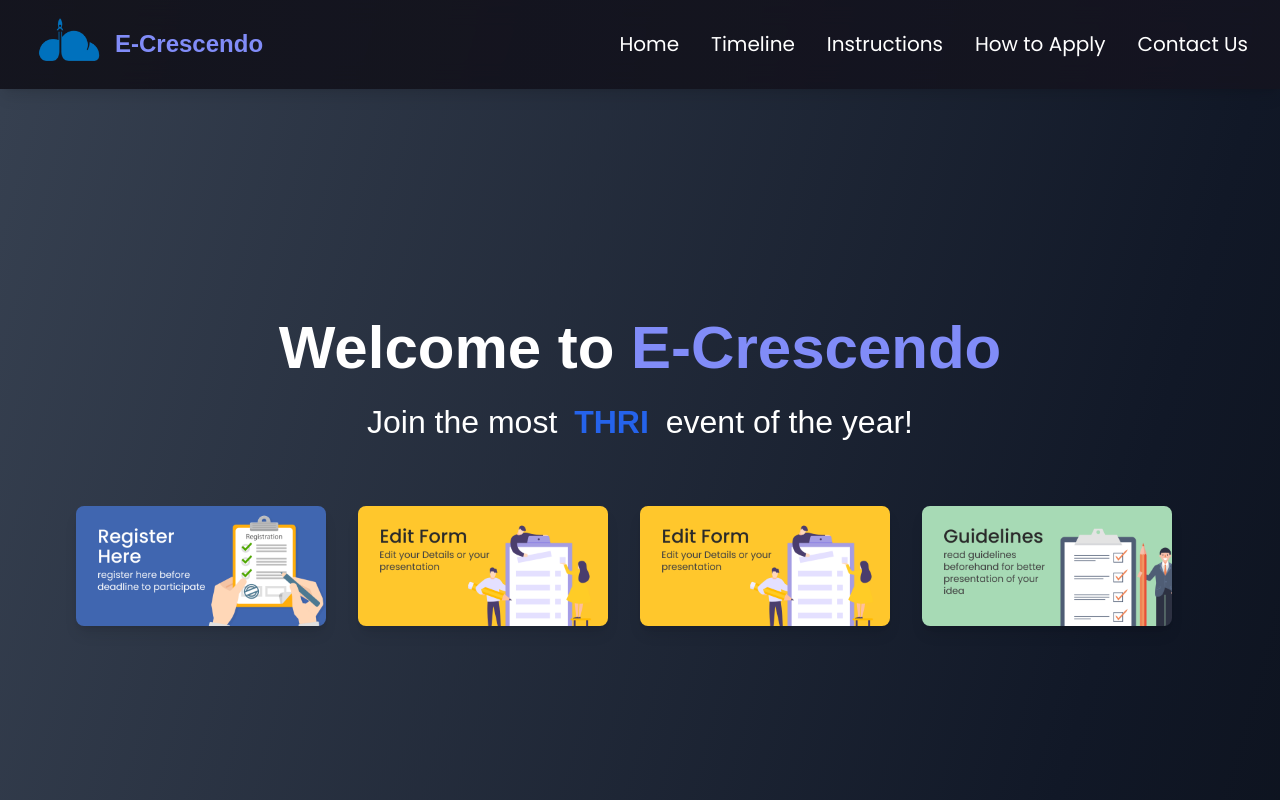
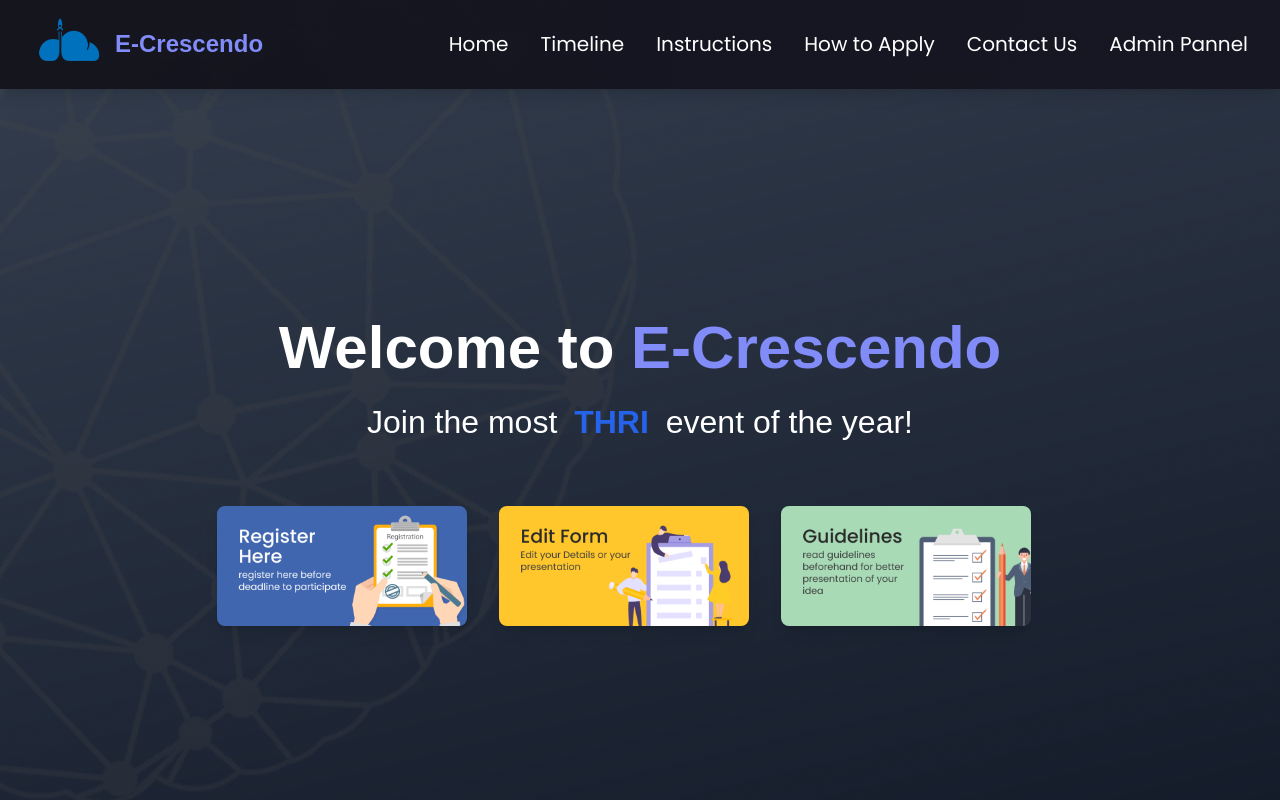
Before and after one commit to ARYAN-PURI/E-Crescendo, a Next.js app: page / in a window 1280 px wide. Shown: the top 800 px of the page. Built offline with nearby package versions, Linux system fonts and the light colour scheme; a web font is replaced by a local one.

Commit message:
Background image changed

```diff
--- a/src/app/components/NavBar.tsx
+++ b/src/app/components/NavBar.tsx
@@ -18,7 +18,7 @@ const NavBar: React.FC = () => {
             <Image src="/logo.png" alt="Logo" width={75} height={75} />
             <span className="ml-2">E-Crescendo</span>
           </div>
-          <div className="hidden md:flex space-x-8">
+          <div className="hidden xl:flex space-x-8">
             {/* Original href links from the previous navbar */}
             <a href="/#home" className="text-white text-xl font-Poppins hover:text-indigo-400 transition transform hover:scale-110">
               Home
@@ -35,8 +35,11 @@ const NavBar: React.FC = () => {
             <a href="/#contact" className="text-white font-Poppins text-xl hover:text-indigo-400 transition transform hover:scale-110">
               Contact Us
             </a>
+            <a href="/AdminPage" className="text-white font-Poppins text-xl hover:text-indigo-400 transition transform hover:scale-110">
+              Admin Pannel
+            </a>
           </div>
-          <button className="md:hidden text-white" onClick={toggleMenu}>
+          <button className="xl:hidden text-white" onClick={toggleMenu}>
             <svg className="w-6 h-6" fill="none" stroke="currentColor" viewBox="0 0 24 24" xmlns="http://www.w3.org/2000/svg">
               <path strokeLinecap="round" strokeLinejoin="round" strokeWidth={2} d="M4 6h16M4 12h16m-7 6h7" />
             </svg>
@@ -61,6 +64,9 @@ const NavBar: React.FC = () => {
           <a href="/#contact" className="block font-Poppins my-2 text-2xl text-cyan-400 transition transform hover:scale-110">
             Contact Us
           </a>
+          <a href="/AdminPage" className="text-white font-Poppins text-xl hover:text-indigo-400 transition transform hover:scale-110">
+              Admin Pannel
+          </a>
         </div>
       )}
     </nav>
--- a/src/app/page.tsx
+++ b/src/app/page.tsx
@@ -50,13 +50,13 @@ export default function Home() {
 
   }
   return (
-    <div className="min-h-screen flex flex-col bg-gradient-to-br from-gray-700 via-gray-900 to-black text-white">
+    <div className="min-h-screen flex flex-col bg-[url('/bgimage.png')] bg-fixed text-white">
       <NavBar />
       <section id="home" className="min-h-screen flex flex-col items-center justify-center px-4 mt-20">
         <h1 className="text-4xl md:text-6xl font-extrabold mb-6 text-center">
           Welcome to <span className="text-indigo-400 text-nowrap">E-Crescendo</span>
         </h1>
-        <div className="text-md md:text-lg mb-5 md:mb-12 text-center">
+        <div className="text-md md:text-lg mb-12 text-center">
           <RotatingText />
         </div>
 
@@ -70,14 +70,6 @@ export default function Home() {
               height={200} />
           </Link>
           <Link href="/EditResponseForm">
-            <Image
-              className='rounded-lg shadow-lg hover:scale-105 my-4 hover:border-white hover:border-2'
-              src='/edit.png'
-              alt='Edit Form'
-              width={250}
-              height={200} />
-          </Link>
-          <Link href="/AdminPage">
             <Image
               className='rounded-lg shadow-lg hover:scale-105 my-4 hover:border-white hover:border-2'
               src='/edit.png'
```
Also changed, not shown: public/bgimage.png (added).
